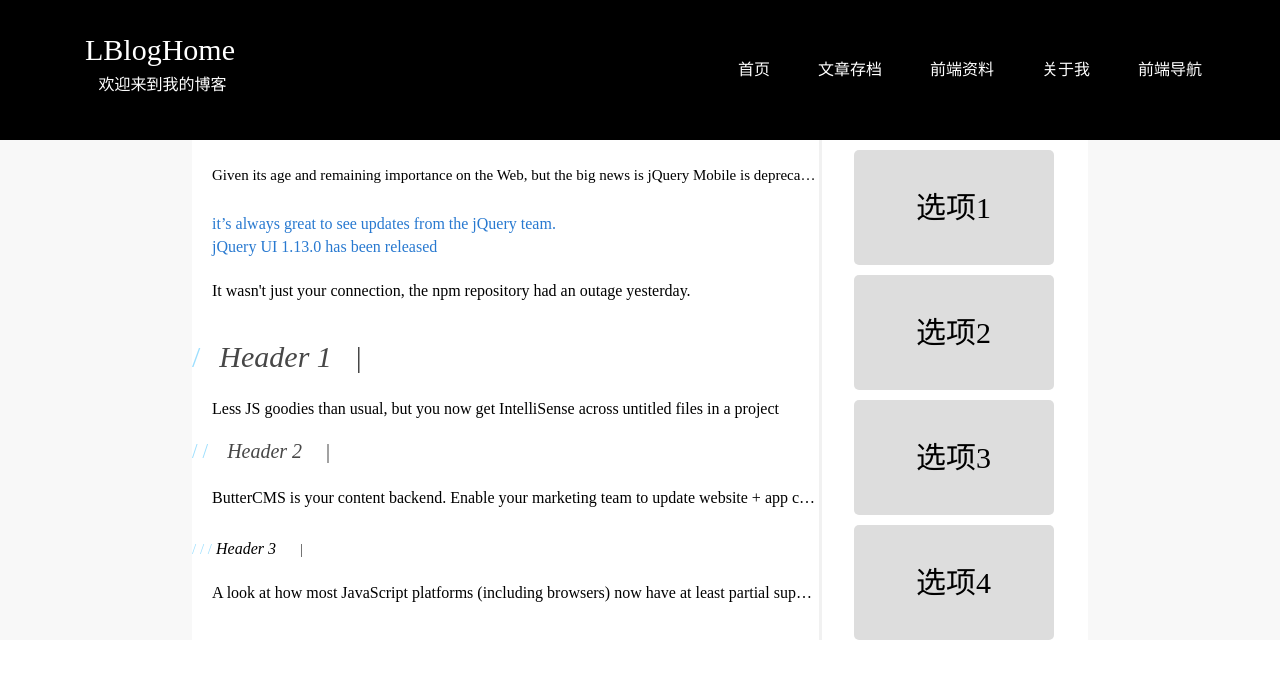
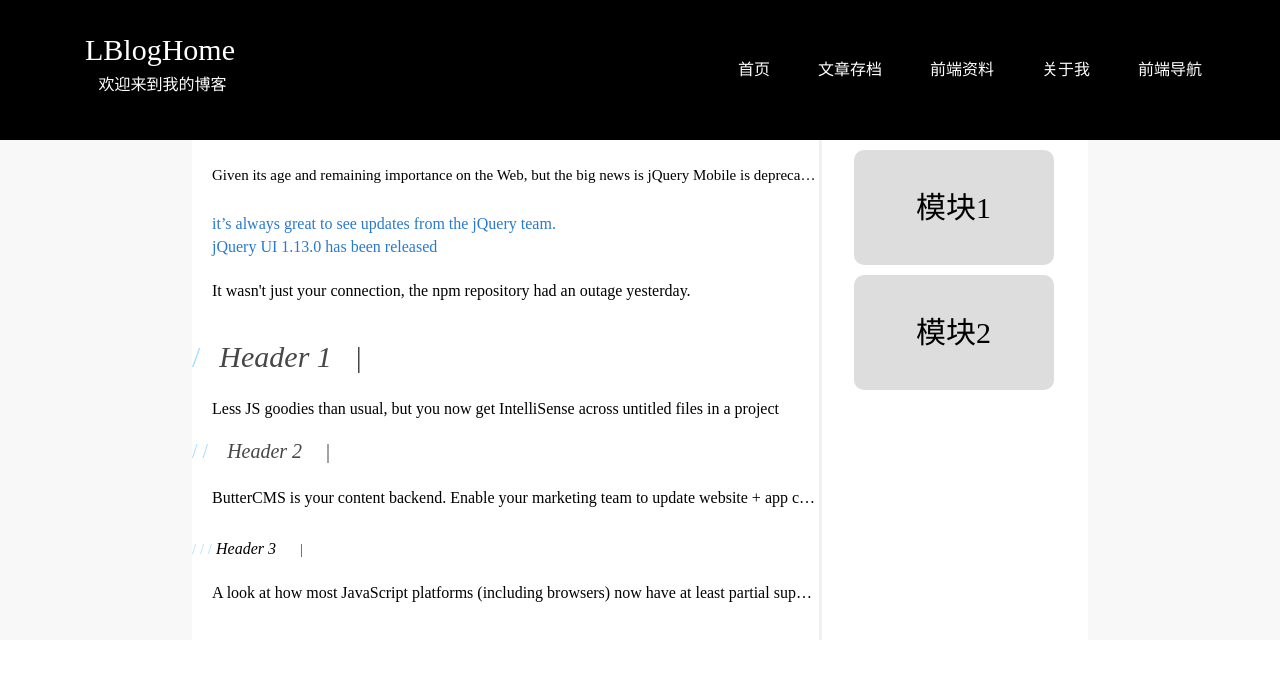
Before and after one commit to qq931807848/qq931807848.github.io, a plain HTML site: page home.html in a window 1280 px wide. Drawn offline with Linux system fonts and the light colour scheme.

Commit message:
我的home

```diff
--- a/css/home.css
+++ b/css/home.css
@@ -82,7 +82,7 @@ main{
     text-align: center;
     line-height: 115px;
     margin-top: 10px;
-    border-radius: 5px;
+    border-radius: 10px;
     cursor: pointer;
 }
 .content_title{
--- a/home.html
+++ b/home.html
@@ -64,10 +64,8 @@
                     </div>
                 </div>
                 <ul class="mid_list">
-                   <li><span>选项1</span></li>
-                   <li><span>选项2</span></li>
-                   <li><span>选项3</span></li>
-                   <li><span>选项4</span></li>
+                   <li><span>模块1</span></li>
+                   <li><span>模块2</span></li>
                 </ul>
             </div>
             <div class="main_blank"></div>
```
